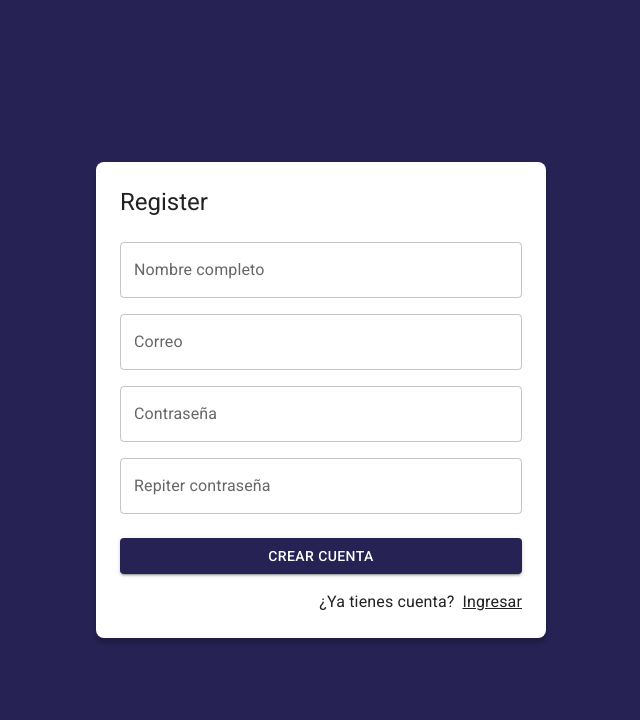
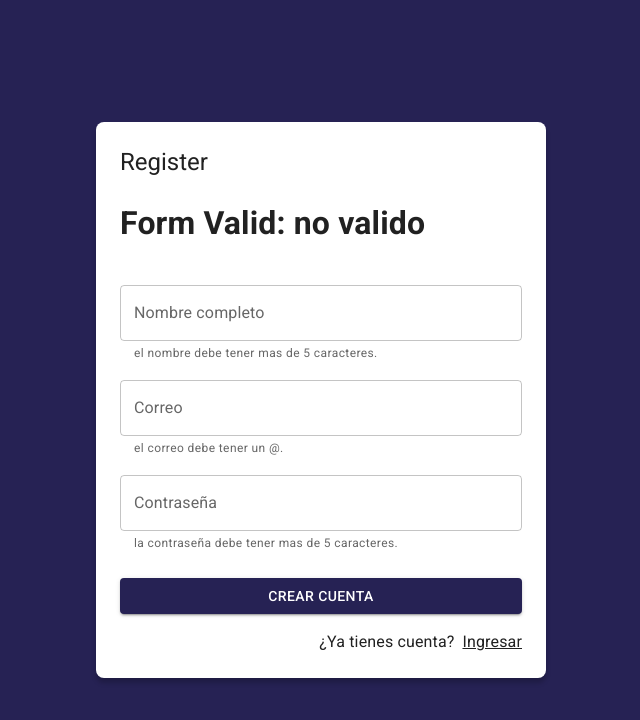
Before and after one commit to Victor-Venegas-Calbillan/journal-app, a React (Vite) app: page /auth/register in a window 1280 px wide. Shown: the top 720 px of the page, without its empty margins (319-959 px from the left). Built offline with nearby package versions, Linux system fonts and the light colour scheme.

Commit message:
Agregando validaciones al formulario de registro

```diff
--- a/src/auth/pages/RegisterPage.jsx
+++ b/src/auth/pages/RegisterPage.jsx
@@ -1,60 +1,106 @@
-import { Link as RouterLink } from 'react-router-dom'
-import {
-  Button,
-  Grid,
-  TextField,
-  Typography,
-  Link
-} from '@mui/material';
+import { useState } from 'react';
+import { Link as RouterLink } from 'react-router-dom';
+import { Button, Grid, TextField, Typography, Link } from '@mui/material';
 import { AuthLayout } from '../layout/AuthLayout';
+import { useForm } from '../../hooks';
+
+const formData = {
+  displayName: '',
+  email: '',
+  password: '',
+};
+
+const formValidation = {
+  email: [(value) => value.includes('@'), 'el correo debe tener un @.'],
+  password: [(value) => value.length > 5, 'la contraseña debe tener mas de 5 caracteres.'],
+  displayName: [(value) => value.length > 5, 'el nombre debe tener mas de 5 caracteres.'],
+}
 
 export const RegisterPage = () => {
+
+  const [formSubmitted, setFormSubmitted] = useState(false)
+
+  const {
+    displayName,
+    email,
+    password,
+    onInputChange,
+    displayNameValid,
+    emailValid,
+    passwordValid,
+    isFormValid
+  } = useForm(formData, formValidation);
+
+
+  const onSubmit = ( e ) => {
+    e.preventDefault();
+    setFormSubmitted(true);
+  }
+
   return (
     <AuthLayout title='Register'>
-      <form>
+      <h1>Form Valid: { isFormValid ? 'valido' : 'no valido' }</h1>
+      <form onSubmit={onSubmit}>
         <Grid container>
-          <Grid item xs={12} sx={{ mt: 2 }}>
+          <Grid item xs={ 12 } sx={{ mt: 2 }}>
             <TextField
               label='Nombre completo'
-              type='email'
+              type='text'
               fullWidth
               placeholder='Tu nombre completo'
+              name='displayName'
+              value={ displayName }
+              onChange={ onInputChange }
+              error={ !!displayNameValid && formSubmitted }
+              helperText={ displayNameValid }
             />
           </Grid>
-          <Grid item xs={12} sx={{ mt: 2 }}>
+          <Grid item xs={ 12 } sx={{ mt: 2 }}>
             <TextField
               label='Correo'
               type='email'
               fullWidth
               placeholder='correo@correo.com'
+              name='email'
+              value={ email }
+              onChange={ onInputChange }
+              error={ !!emailValid && formSubmitted }
+              helperText={ emailValid }
             />
           </Grid>
-          <Grid item xs={12} sx={{ mt: 2 }}>
+          <Grid item xs={ 12 } sx={{ mt: 2 }}>
             <TextField
               label='Contraseña'
               type='Password'
               fullWidth
               placeholder='contraseña'
+              name='password'
+              value={ password }
+              onChange={ onInputChange }
+              error={ !!passwordValid && formSubmitted }
+              helperText={ passwordValid }
             />
           </Grid>
-          <Grid item xs={12} sx={{ mt: 2 }}>
-            <TextField
-              label='Repiter contraseña'
-              type='Password'
-              fullWidth
-              placeholder='confirmar contraseña'
-            />
-          </Grid>
-          <Grid container spacing={2} sx={{ mb: 2, mt: 1 }}>
-            <Grid item xs={12}>
-              <Button variant='contained' fullWidth>
+          <Grid container spacing={ 2 } sx={{ mb: 2, mt: 1 }}>
+            <Grid item xs={ 12 }>
+              <Button
+                variant='contained'
+                fullWidth
+                type='submit'
+              >
                 Crear Cuenta
               </Button>
             </Grid>
           </Grid>
-          <Grid container direction="row" justifyContent="end">
-            <Typography sx={{ mr:1 }}>¿Ya tienes cuenta?</Typography>
-            <Link component={ RouterLink } color="inherit" to="/auth/login">
+          <Grid container direction='row' justifyContent='end'>
+            <Typography sx={{ mr: 1 }}>
+              ¿Ya tienes cuenta?
+            </Typography>
+            <Link
+              component={RouterLink}
+              color='inherit'
+              to='/auth/login'
+            >
               Ingresar
             </Link>
           </Grid>
--- a/src/hooks/useForm.js
+++ b/src/hooks/useForm.js
@@ -1,11 +1,26 @@
-import { useState } from 'react';
+import { useEffect, useMemo, useState } from 'react';
 
-export const useForm = (initialState = {}) => {
-  const [fromValues, setFromValues] = useState(initialState);
+export const useForm = (initialState = {}, formValidations) => {
+  const [formValues, setFromValues] = useState(initialState);
+  const [formValidation, setFromValidation] = useState({});
+
+  useEffect(() => {
+    createValidators();
+  }, [formValues])
+
+  const isFormValid = useMemo(() => {
+
+    for (const formValue of Object.keys(formValidation)) {
+      if( formValidation[formValue] !== null ) return false
+    }
+
+    return true;
+  }, [formValidation])
+
 
   const onInputChange = ({ target }) => {
     setFromValues({
-      ...fromValues,
+      ...formValues,
       [target.name]: target.value,
     });
   }
@@ -14,10 +29,24 @@ export const useForm = (initialState = {}) => {
     setFromValues(initialState);
   }
 
+  const createValidators = () => {
+    const formCheckdValues = {};
+
+    for (const formField of Object.keys( formValidations )) {
+      const [fn , errorMessage = 'Este campo es requerido.'] = formValidations[formField];
+
+      formCheckdValues[`${ formField }Valid`] = fn( formValues[formField] ) ? null : errorMessage;
+
+    }
+    setFromValidation( formCheckdValues );
+  }
+
   return {
-    ...fromValues,
+    ...formValues,
     onInputChange,
     onReset,
-    fromValues
+    fromValues: formValues,
+    ...formValidation,
+    isFormValid
   }
 };
```
